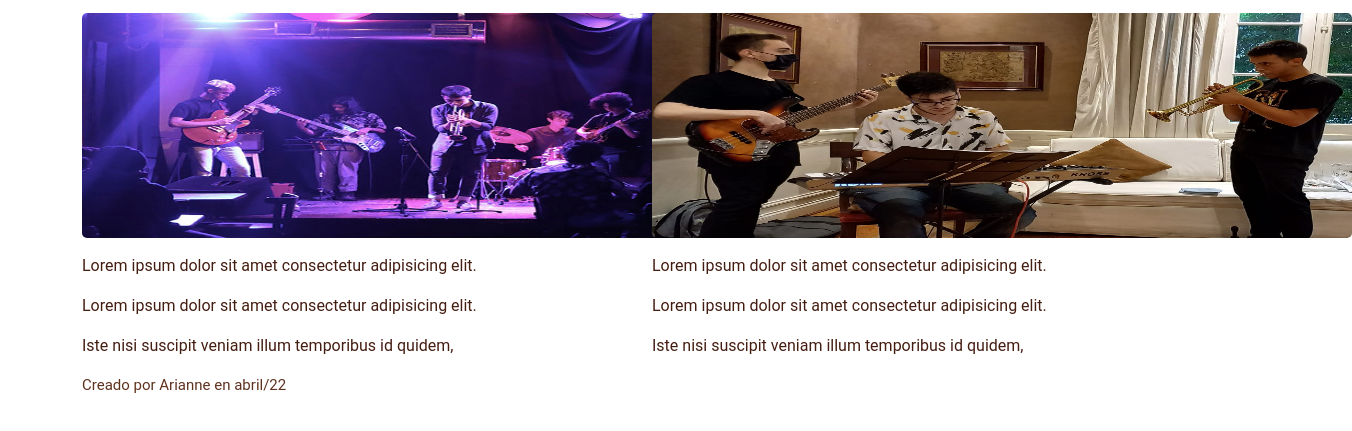
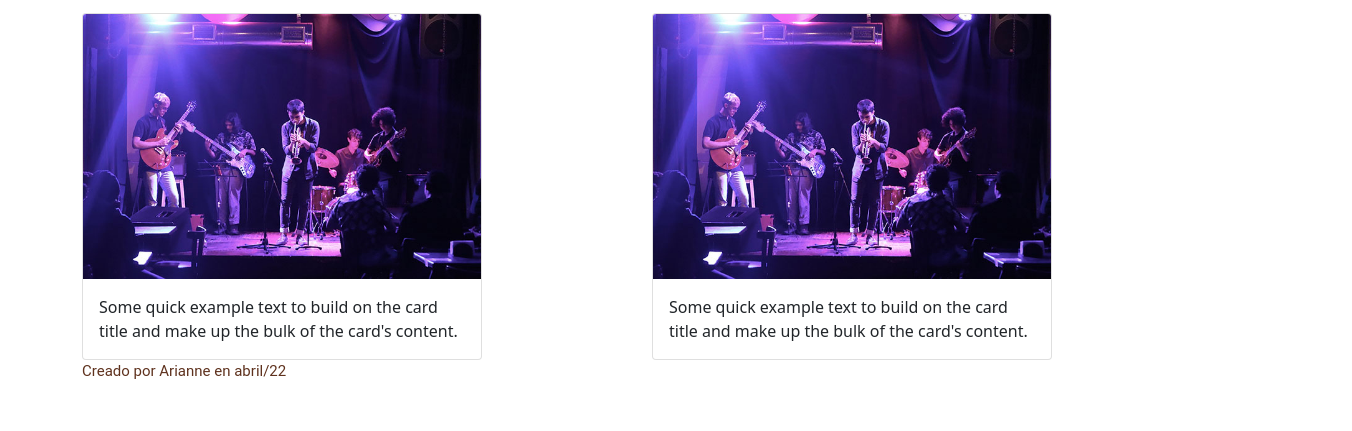
Before and after one commit to ArianneRamirez/ProyectoFidel, a plain HTML site: page pages/ensambles.html in a window 1280 px wide. Shown: the part 221-652 px from the top of the page, 1352 px wide, since content can reach past the window. Drawn offline with nearby package versions, Linux system fonts and the light colour scheme.

Commit message:
version previo a rama

```diff
--- a/css/style.css
+++ b/css/style.css
@@ -33,8 +33,8 @@ table, th, td {
 }
 
 .ensambles__fotos{
-    width: 700px;
-    height:225px;
+    width: 400px;
+    height:250px;
     border-radius:5px;
     opacity: 0.3px;
 }
--- a/pages/ensambles.html
+++ b/pages/ensambles.html
@@ -46,27 +46,23 @@
                 <p>Lorem ipsum dolor sit, amet consectetur adipisicing elit. Aperiam porro quam neque.</p>
             </aside>
 
-    <section  class="col-lg-6">
-        <figure>
-           <img class="ensambles__fotos" src="../pics/Ensamble.jpeg" alt="ensamble"/>
-        </figure>
-        <div>
-            <p class="text">Lorem ipsum dolor sit amet consectetur adipisicing elit.</p>
-            <p class="text">Lorem ipsum dolor sit amet consectetur adipisicing elit.</p>
-            <p class="text"> Iste nisi suscipit veniam illum temporibus id quidem,</p>
-        </div>
-    </section>
-    <section  class="col-lg-6">
-        <figure>
-        <img class="ensambles__fotos" src="../pics/ensamble2.jpeg" alt="ensamble"/>
-        </figure>
-        <div>
-         <p class="text">Lorem ipsum dolor sit amet consectetur adipisicing elit.</p>
-         <p class="text">Lorem ipsum dolor sit amet consectetur adipisicing elit.</p>
-         <p class="text"> Iste nisi suscipit veniam illum temporibus id quidem,</p>
-        </div>
-    </section>
+            <section  class="col-lg-6">
+              <div class="card" style="width: 25rem;">
+                <img src="../pics/Ensamble.jpeg" class="card-img-top" alt="...">
+              <div class="card-body">
+                  <p class="card-text">Some quick example text to build on the card title and make up the bulk of the card's content.</p>
+                </div>
+              </div>
+          </section>
 
+          <section  class="col-lg-6">
+            <div class="card" style="width: 25rem;">
+             <img src="../pics/Ensamble.jpeg" class="card-img-top" alt="...">
+              <div class="card-body">
+                <p class="card-text">Some quick example text to build on the card title and make up the bulk of the card's content.</p>
+             </div>
+            </div>
+          </section>
     <footer class="piepag">
        <p>Creado por Arianne en abril/22</p>
     </footer>
```
Also changed, not shown: pics/ensambleprofundo.jpg (deleted).
